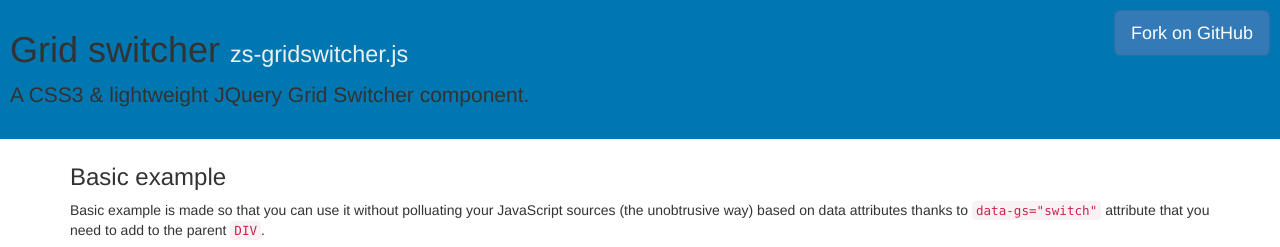
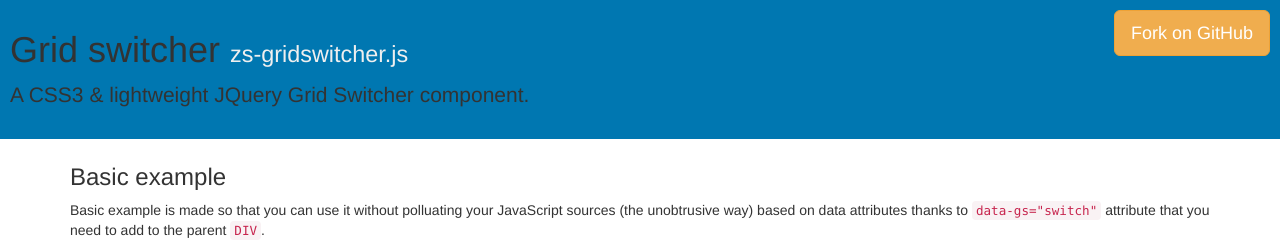
Before and after one commit to a-zog/zsGridSwitcher, a plain HTML site: page index.html in a window 1280 px wide. Shown: the top 247 px of the page. Drawn offline with nearby package versions, Linux system fonts and the light colour scheme.

Commit message:
More explicit documentation

```diff
--- a/index.html
+++ b/index.html
@@ -18,7 +18,7 @@
 <body>
   <div class="hero">
 
-    <a class="btn btn-primary btn-lg pull-right" target="_blank" href="https://github.com/a-zog/zsGridSwitcher">Fork on GitHub</a>
+    <a class="btn btn-warning btn-lg pull-right" target="_blank" href="https://github.com/a-zog/zsGridSwitcher">Fork on GitHub</a>
     <h1>Grid switcher <small>zs-gridswitcher.js</small></h1>
     <p class="lead">A CSS3 & lightweight JQuery Grid Switcher component.</p>
   </div>
```
Also changed, not shown: assets/js/zsgridswitcher.js (+12 -7 lines).
